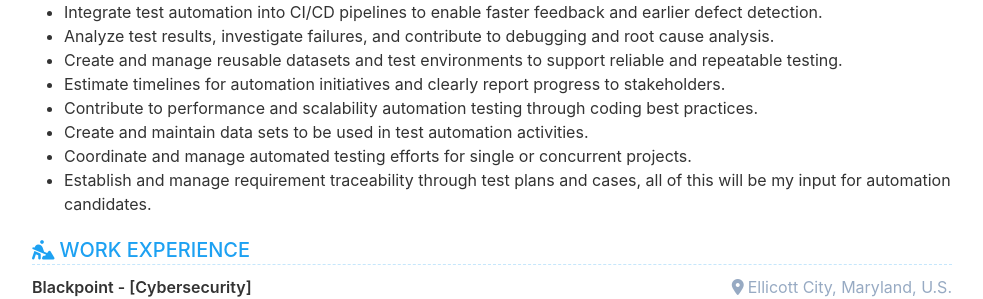
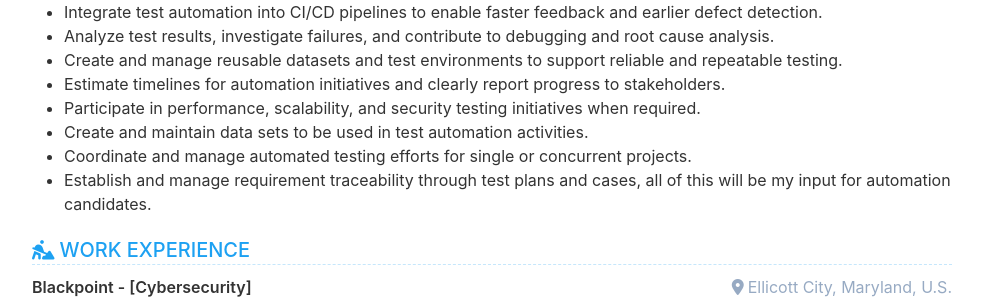
Before and after one commit to cvera08/full-resume, a Jekyll site: the page built from index.html, in a window 1280 px wide and 900 px high, scrolled down 1700 px. Shown: the part 162-461 px from the top of the window, without its empty margins (148-1131 px from the left). Built offline with Jekyll 4.4.1, drawn with Linux system fonts in a browser that asks for light colours.

Commit message:
feat: main responsibilities change - ninth paragraph

```diff
--- a/_data/data.yml
+++ b/_data/data.yml
@@ -109,7 +109,7 @@ reference:
     - Analyze test results, investigate failures, and contribute to debugging and root cause analysis.
     - Create and manage reusable datasets and test environments to support reliable and repeatable testing.
     - Estimate timelines for automation initiatives and clearly report progress to stakeholders.
-    - Contribute to performance and scalability automation testing through coding best practices.
+    - Participate in performance, scalability, and security testing initiatives when required.
     - Create and maintain data sets to be used in test automation activities.
     - Coordinate and manage automated testing efforts for single or concurrent projects.
     - Establish and manage requirement traceability through test plans and cases, all of this will be my input for automation candidates.
```
